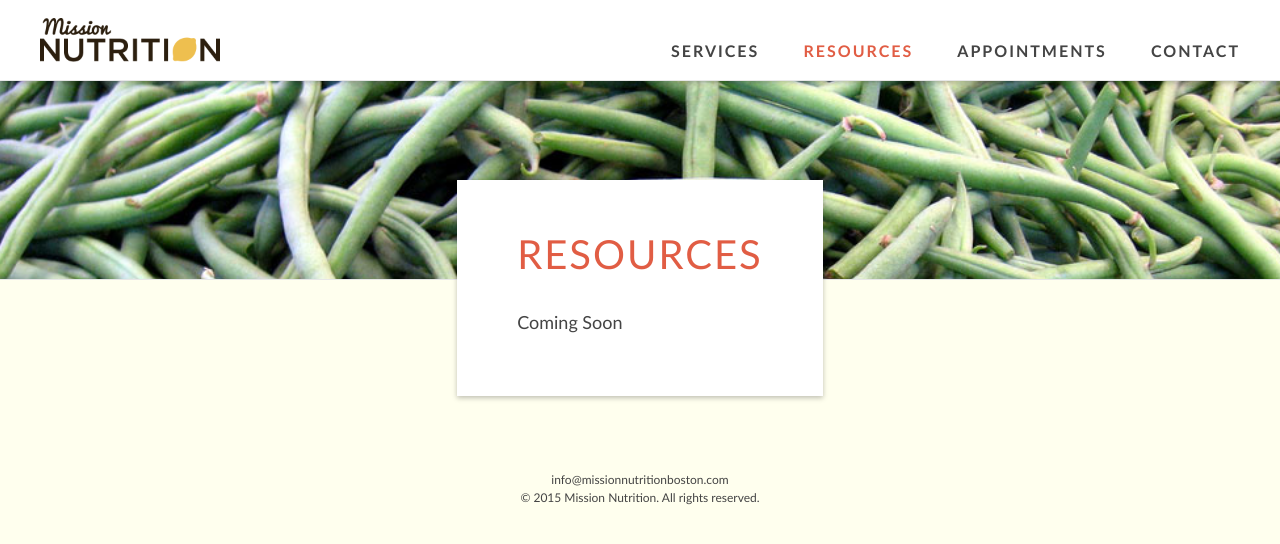
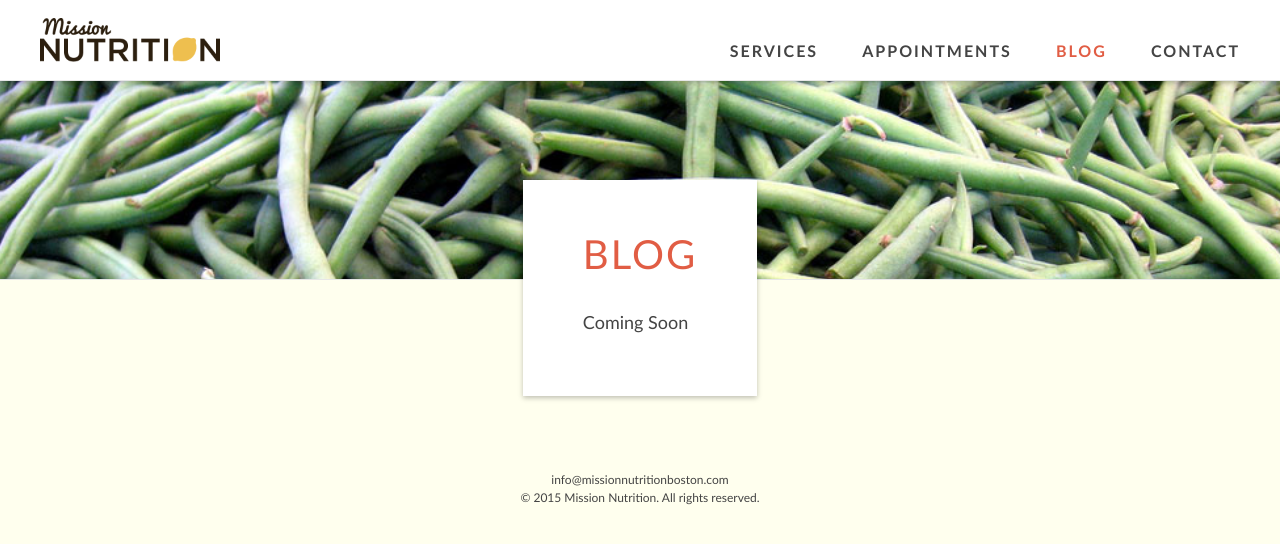
Before and after one commit to davelandry/missionnutrition, a Jekyll site: the page built from _pages/blog.md, in a window 1280 px wide. Shown: the top 544 px of the page. Built offline with Jekyll 4.4.1, drawn with Linux system fonts in a browser that asks for light colours.

Commit message:
renamed Resources to Blog

```diff
--- a/_layouts/default.html
+++ b/_layouts/default.html
@@ -38,13 +38,13 @@
             </a>
           </li>
           <li>
-            <a {% if page.title == 'Resources' %}class="active"{% else %}href="/resources/"{% endif %}>
-              Resources
+            <a {% if page.title == 'Appointments' %}class="active"{% else %}href="/appointments/"{% endif %}>
+              Appointments
             </a>
           </li>
           <li>
-            <a {% if page.title == 'Appointments' %}class="active"{% else %}href="/appointments/"{% endif %}>
-              Appointments
+            <a {% if page.title == 'Blog' %}class="active"{% else %}href="/blog/"{% endif %}>
+              Blog
             </a>
           </li>
           <li>
--- a/_pages/resources.md
+++ b/_pages/blog.md
@@ -1,6 +1,6 @@
 ---
-title: Resources
-header: Resources
+title: Blog
+header: Blog
 image: greenbeans
 ---
 
```
